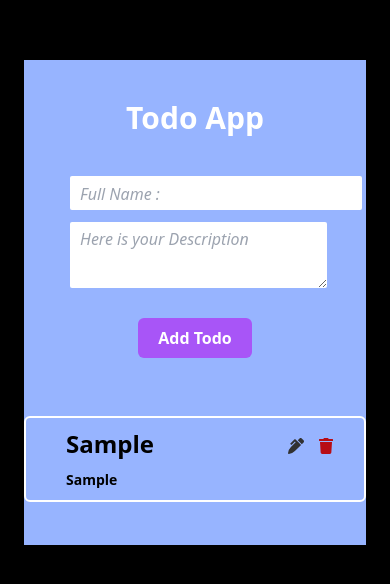
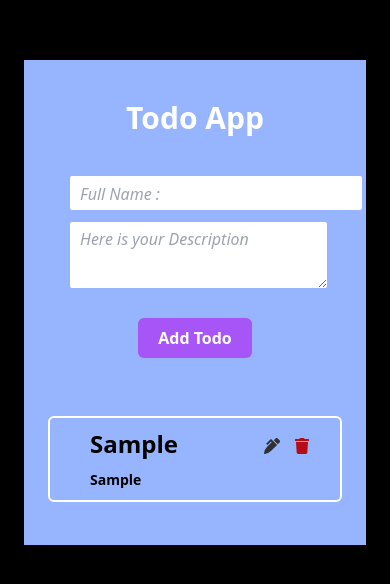
Before and after one commit to sajibkhandev/React_Todo, a React (Vite) app: page / in a window 390 px wide. Both pictures are taken after typing "Sample", "Sample" into the empty fields and a click on the button "Add Todo". Shown: the top 584 px of the page. Built offline with nearby package versions, Linux system fonts and the light colour scheme.

Commit message:
responsive6

```diff
--- a/src/App.jsx
+++ b/src/App.jsx
@@ -99,7 +99,7 @@ export default function App() {
       <div className='bg-[#97B4FF] py-7 md:py-[50px] '>
         <div className=''>
           {arr.map((item,index)=>(
-            <div key={index} className=' mx-6 md:w-[600px] mx-auto mb-[15px] border-2 border-white rounded-md relative'>
+            <div key={index} className=' mx-6 md:w-[600px] md:mx-auto mb-[15px] border-2 border-white rounded-md relative'>
               <h1 className='text-2xl font-bold text-black py-[10px] pr-[40px] pl-[40px] '>{item.name}</h1>
             <p className='text-sm font-semibold text-black pb-[10px] pr-[40px] pl-[40px]'>{item.caption}</p>
             <FaTrash onClick={()=>handelDelete(index)}  className='text-[#B70C15] absolute top-[20px] right-[30px]'/>
```
